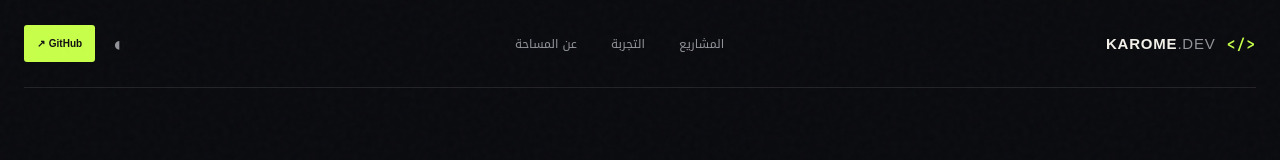
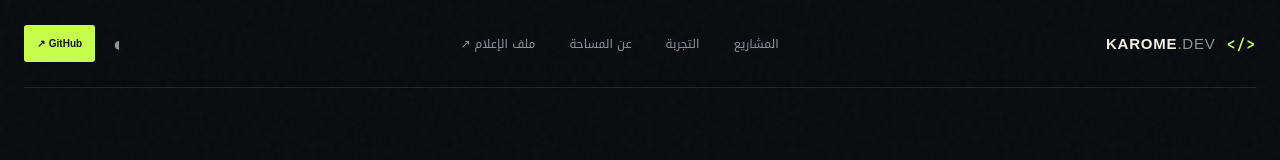
Before and after one commit to Store-vip/karome-dev, a plain HTML site: page index.html in a window 1280 px wide. Shown: the top 160 px of the page. Drawn offline with Linux system fonts and the light colour scheme.

Commit message:
Improve public media kit navigation and references

```diff
--- a/index.html
+++ b/index.html
@@ -17,6 +17,7 @@
       <a href="#work">المشاريع</a>
       <a href="#playground">التجربة</a>
       <a href="#about">عن المساحة</a>
+      <a href="https://store-vip.github.io/karome-official/#press" target="_blank" rel="noreferrer">ملف الإعلام ↗</a>
     </nav>
     <div class="header-actions">
       <button class="icon-button" id="themeToggle" aria-label="تبديل المظهر">◐</button>
```
